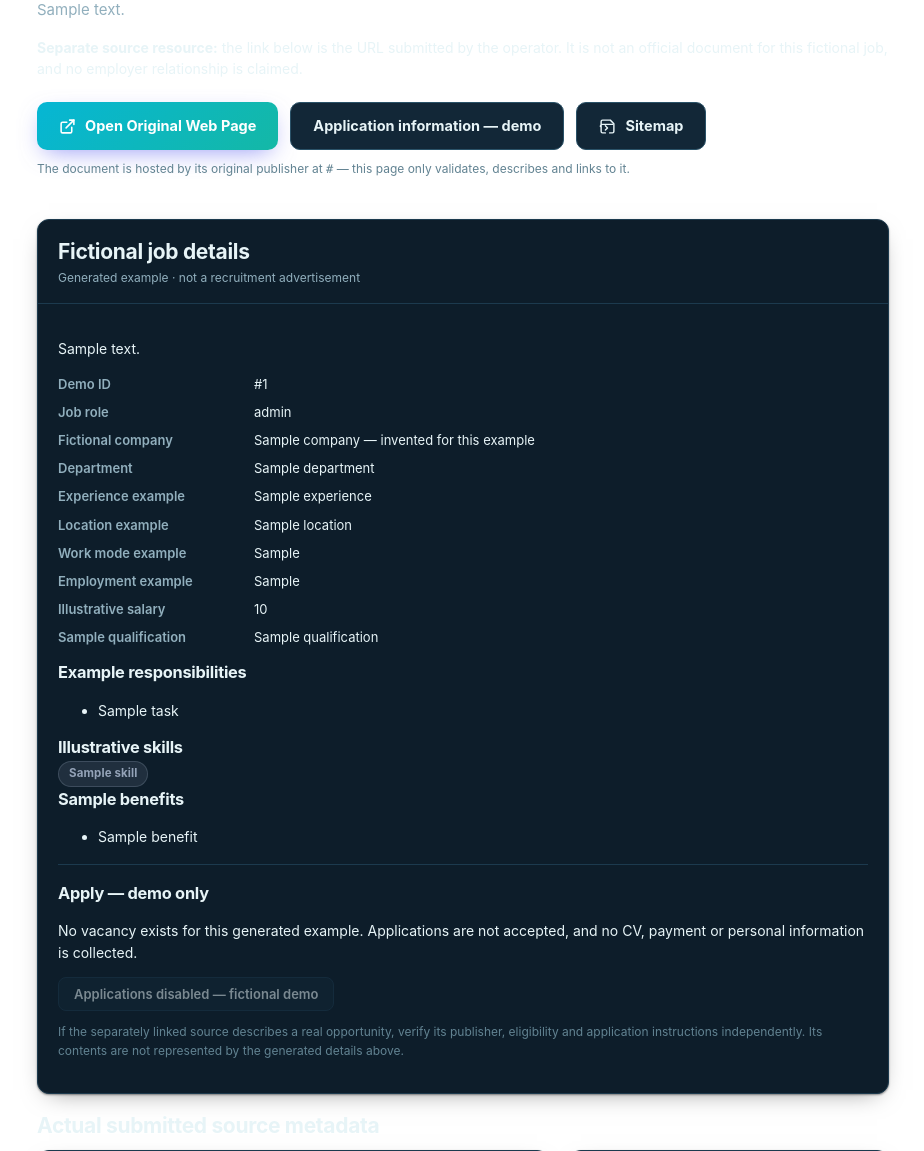
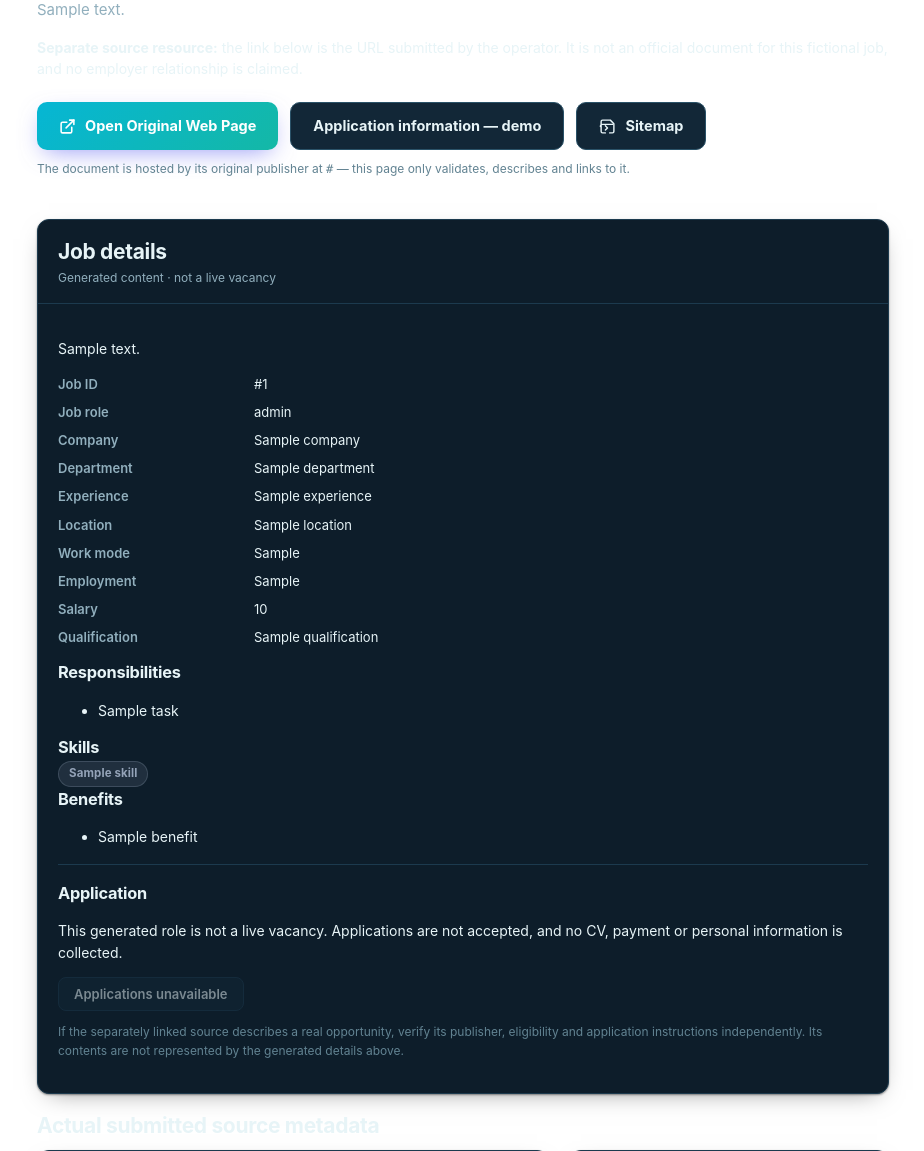
Before and after one commit to Mr-argha-das/index_metrix, a Python web app: template app/templates/pdf_page.html in a window 1280 px wide. Shown: the part 331-1482 px from the top of the page, without its empty margins (177-1101 px from the left). Run offline with Jinja, Linux system fonts and the light colour scheme; the template is opened without the code that fills it: most values are stand-ins (such as "Sample title", 1, 10 or a date in 2020).

Commit message:
Remove demo/example wording from generated job pages

```diff
--- a/app/templates/demo_job_details.html
+++ b/app/templates/demo_job_details.html
@@ -1,30 +1,30 @@
-<section aria-labelledby="demo-details-title" class="card mb-16">
-  <div class="card-head"><div><h2 id="demo-details-title">Fictional job details</h2><div class="sub">Generated example · not a recruitment advertisement</div></div></div>
+<section aria-labelledby="generated-details-title" class="card mb-16">
+  <div class="card-head"><div><h2 id="generated-details-title">Job details</h2><div class="sub">Generated content · not a live vacancy</div></div></div>
   <div class="card-body">
     <p>{{ demo_job.description }}</p>
     <dl class="meta-list">
-      <dt>Demo ID</dt><dd>#{{ demo_job.number }}</dd>
+      <dt>Job ID</dt><dd>#{{ demo_job.number }}</dd>
       <dt>Job role</dt><dd>{{ demo_job.role }}</dd>
-      <dt>Fictional company</dt><dd>{{ demo_job.company }} — invented for this example</dd>
+      <dt>Company</dt><dd>{{ demo_job.company }}</dd>
       <dt>Department</dt><dd>{{ demo_job.department }}</dd>
-      <dt>Experience example</dt><dd>{{ demo_job.experience }}</dd>
-      <dt>Location example</dt><dd>{{ demo_job.location }}</dd>
-      <dt>Work mode example</dt><dd>{{ demo_job.workMode }}</dd>
-      <dt>Employment example</dt><dd>{{ demo_job.employmentType }}</dd>
-      <dt>Illustrative salary</dt><dd>{{ demo_job.salary }}</dd>
-      <dt>Sample qualification</dt><dd>{{ demo_job.qualification }}</dd>
+      <dt>Experience</dt><dd>{{ demo_job.experience }}</dd>
+      <dt>Location</dt><dd>{{ demo_job.location }}</dd>
+      <dt>Work mode</dt><dd>{{ demo_job.workMode }}</dd>
+      <dt>Employment</dt><dd>{{ demo_job.employmentType }}</dd>
+      <dt>Salary</dt><dd>{{ demo_job.salary }}</dd>
+      <dt>Qualification</dt><dd>{{ demo_job.qualification }}</dd>
     </dl>
-    <h3>Example responsibilities</h3>
+    <h3>Responsibilities</h3>
     <ul>{% for task in demo_job.responsibilities %}<li>{{ task }}</li>{% endfor %}</ul>
-    <h3>Illustrative skills</h3>
+    <h3>Skills</h3>
     <div class="flex wrap">{% for skill in demo_job.skills %}<span class="pill slate">{{ skill }}</span>{% endfor %}</div>
-    <h3>Sample benefits</h3>
+    <h3>Benefits</h3>
     <ul>{% for benefit in demo_job.benefits %}<li>{{ benefit }}</li>{% endfor %}</ul>
     <hr class="divider">
-    <section id="demo-apply" aria-labelledby="demo-apply-title">
-      <h3 id="demo-apply-title">Apply — demo only</h3>
-      <p>No vacancy exists for this generated example. Applications are not accepted, and no CV, payment or personal information is collected.</p>
-      <button type="button" class="btn btn-secondary" disabled>Applications disabled — fictional demo</button>
+    <section id="generated-apply" aria-labelledby="generated-apply-title">
+      <h3 id="generated-apply-title">Application</h3>
+      <p>This generated role is not a live vacancy. Applications are not accepted, and no CV, payment or personal information is collected.</p>
+      <button type="button" class="btn btn-secondary" disabled>Applications unavailable</button>
       <p class="small faint">If the separately linked source describes a real opportunity, verify its publisher, eligibility and application instructions independently. Its contents are not represented by the generated details above.</p>
     </section>
   </div>
```
